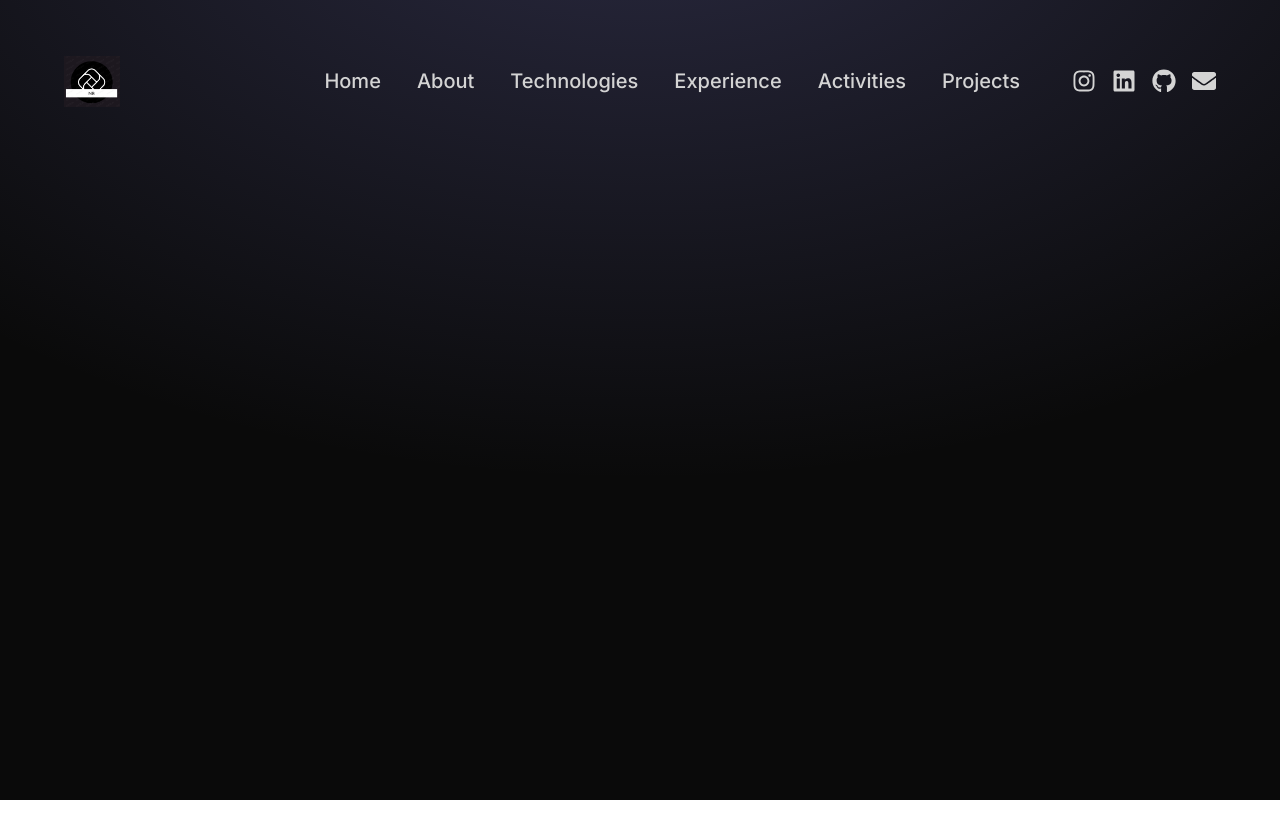
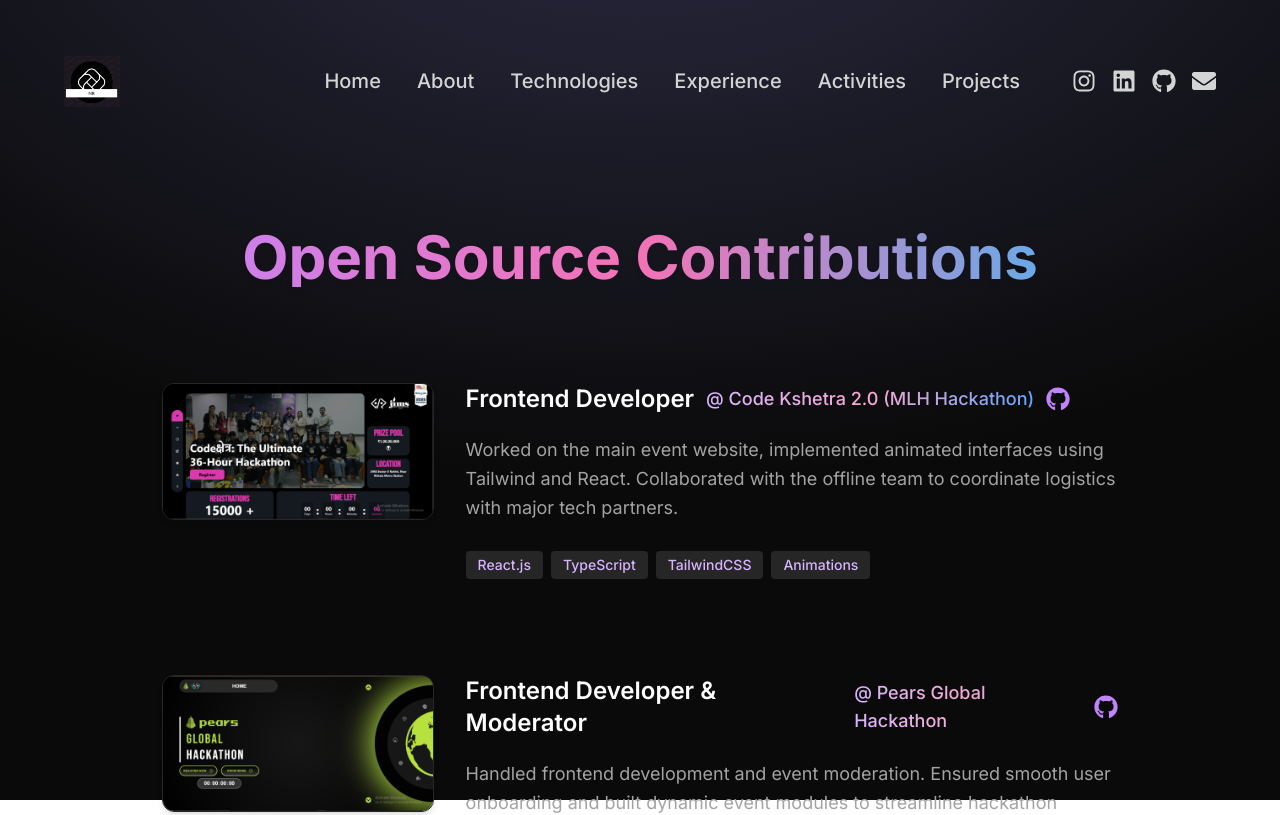
Before and after one commit to Nevin100/React-portfolio-Nevin100, a React (Vite) app: page /activities in a window 1280 px wide. Shown: the top 815 px of the page. Built offline with nearby package versions, Linux system fonts and the light colour scheme; a web font is replaced by a local one.

Commit message:
Completed and Updated Portfolio

```diff
--- a/src/App.jsx
+++ b/src/App.jsx
@@ -7,7 +7,7 @@
 import Experience from "./components/Experience.jsx";
 import Projects from "./components/Projects.jsx";
 // import Contacts from "./components/Contacts.jsx";
-import OpenSourceContributions from "./components/OpenSourceContributions.jsx";
+import Activities from "./components/Activities.jsx";
 
 const App = () => {
   return (
@@ -24,7 +24,7 @@
             <Route path="/about" element={<About />} />
             <Route path="/technologies" element={<Technologies />} />
             <Route path="/experience" element={<Experience />} />
-            <Route path="/opensource" element={<OpenSourceContributions />} />
+            <Route path="/activities" element={<Activities />} />
             <Route path="/projects" element={<Projects />} />
             {/* <Route path="/contact" element={<Contacts />} /> */}
           </Routes>
--- a/src/components/OpenSourceContributions.jsx
+++ b/src/components/Activities.jsx
@@ -2,7 +2,7 @@
 import { OpenSourceContributionsData } from "../constants/index.js";
 import { FaGithub } from "react-icons/fa";
 import { Link } from "react-router-dom";
-function OpenSourceContributions() {
+function Activities() {
   return (
     <div className="border-b border-neutral-900 pb-24 px-4 sm:px-8 lg:px-16">
       {/* Heading */}
@@ -96,4 +96,4 @@
   );
 }
 
-export default OpenSourceContributions;
+export default Activities;
```
